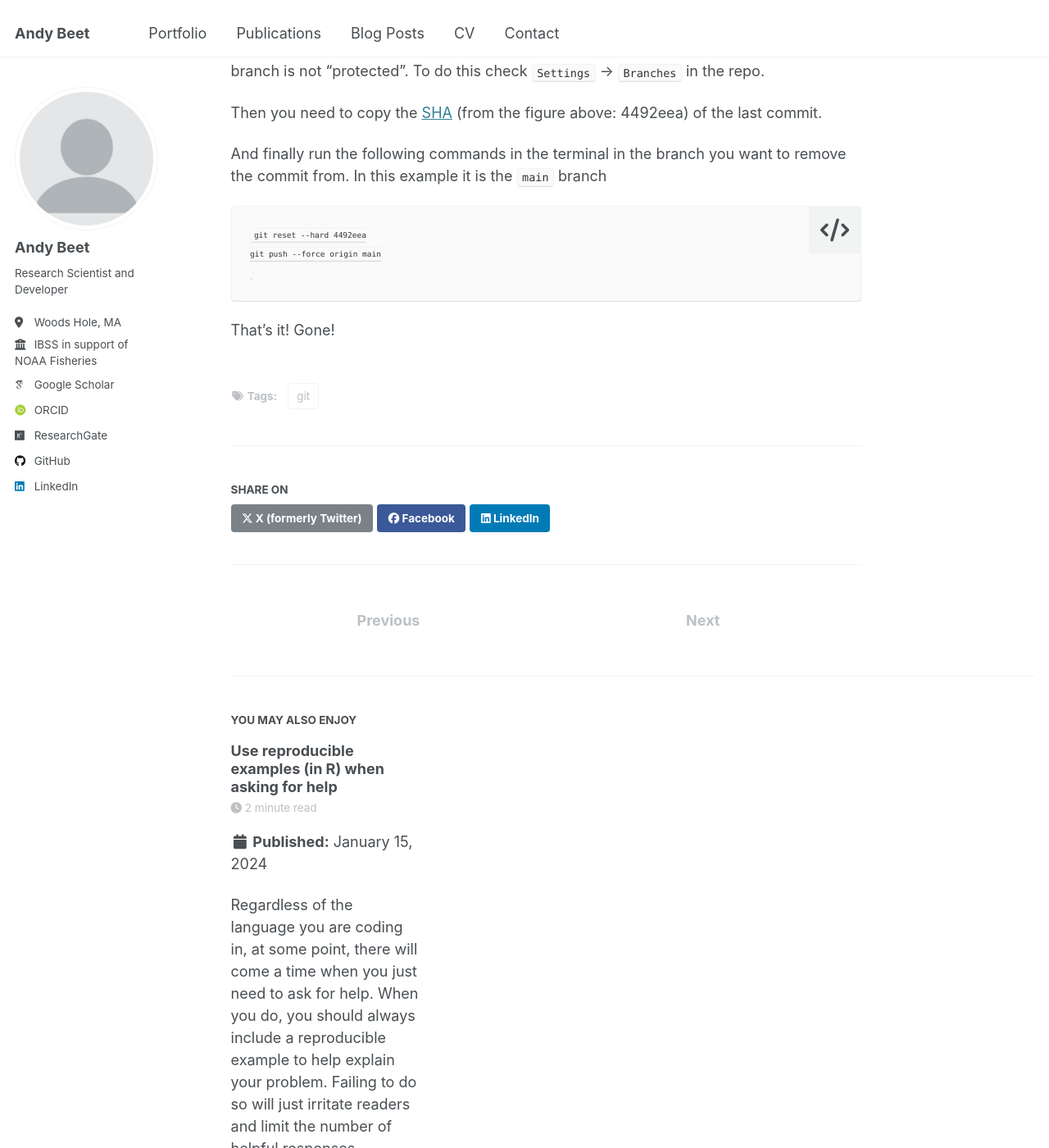
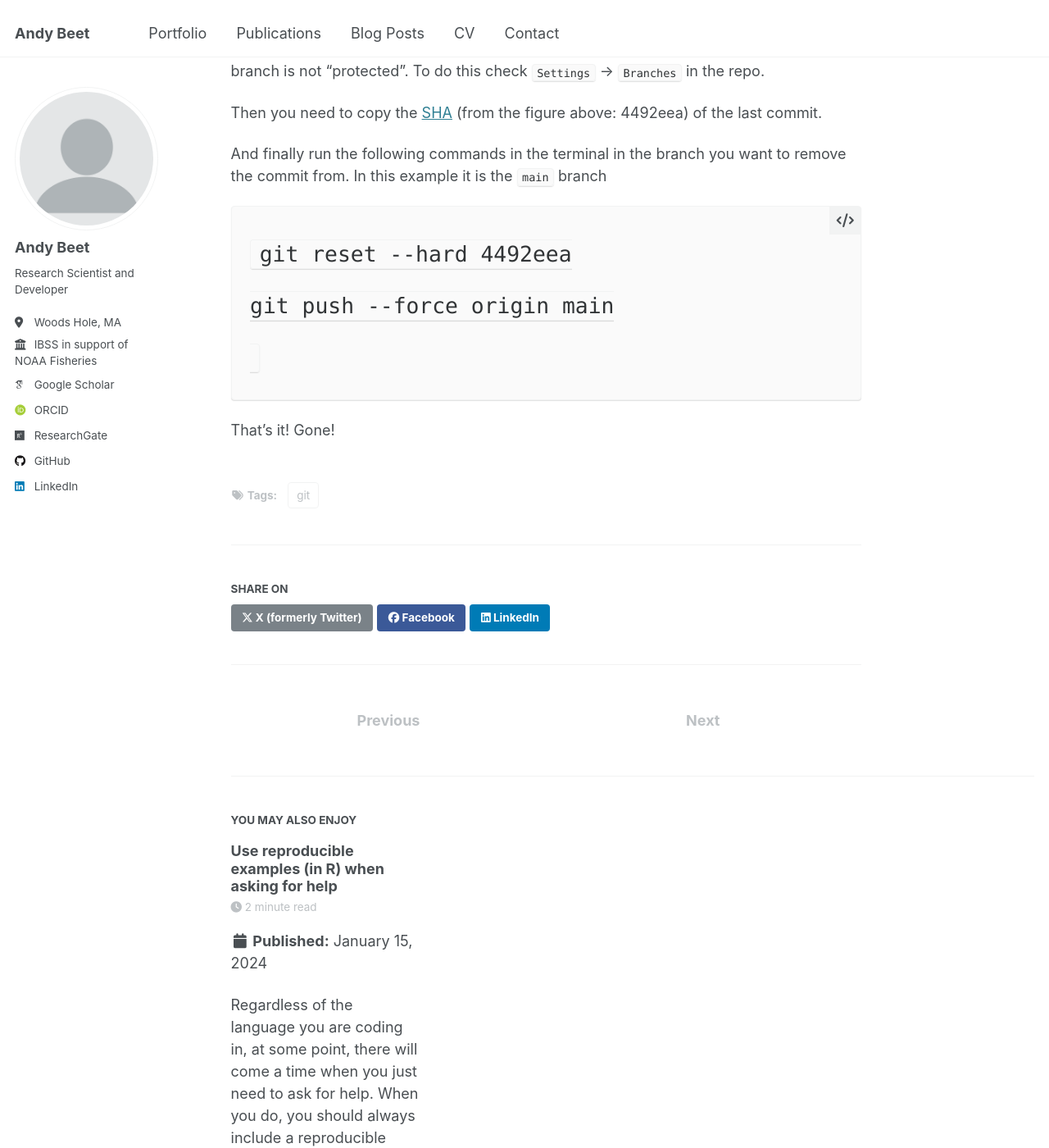
Before and after one commit to andybeet/website, a Jekyll site: the page built from _posts/2024-01-01-git_delete_commit.md, in a window 1280 px wide and 1400 px high, scrolled down 783 px. Shown: the whole window at 82% size. Built offline with Jekyll 4.4.1, drawn with Linux system fonts in a browser that asks for light colours; some web fonts are replaced.

Commit message:
another font test

```diff
--- a/_sass/_syntax.scss
+++ b/_sass/_syntax.scss
@@ -20,7 +20,7 @@ div.highlighter-rouge, figure.highlight {
     background-color: mix(#fff, #7a8288, 90%);
     content: "\f121";
     font-family: "Font Awesome 6 Free" !important;
-    font-size: $type-size-4;
+    font-size: $type-size-6;
     line-height: 1;
     text-transform: none;
     speak: none;
@@ -29,7 +29,7 @@ div.highlighter-rouge, figure.highlight {
   .highlight {
     margin: 0;
     font-family: $monospace;
-    font-size: $type-size-6;
+    font-size: $type-size-4;
     line-height: 1.8;
   }
 }
```
